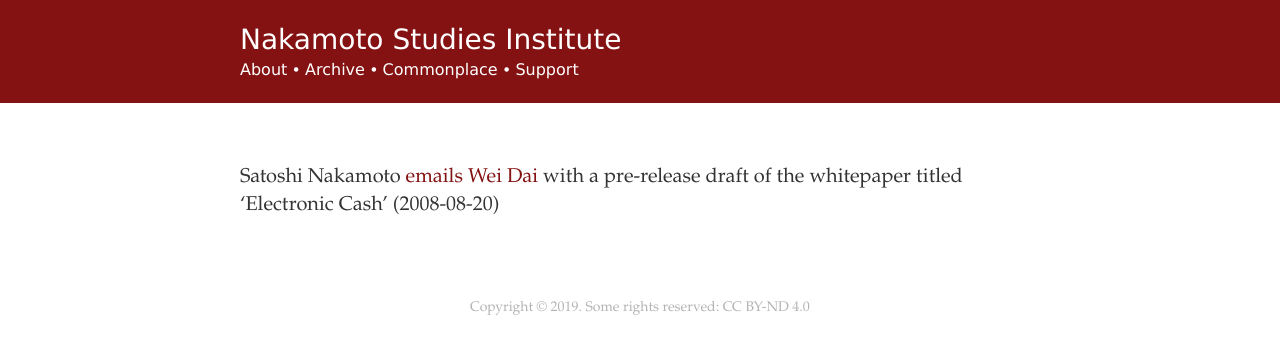
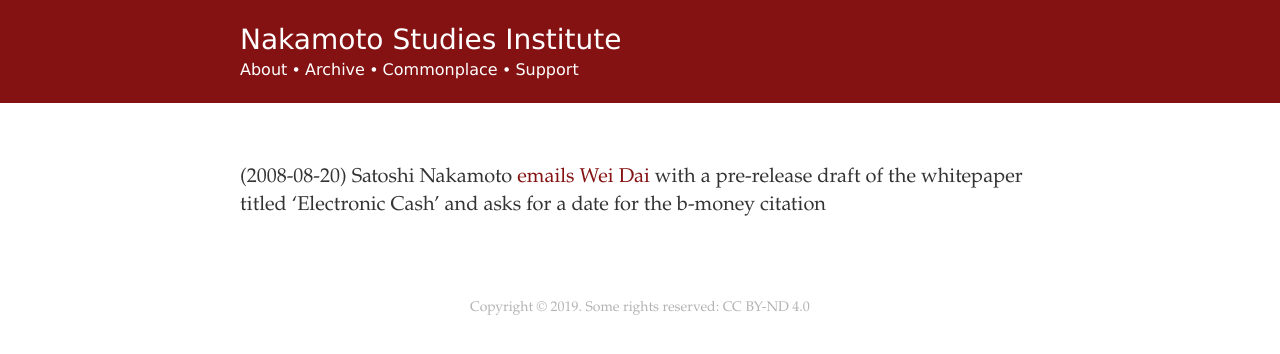
Before and after one commit to derykmakgill/nsi, a Jekyll site: the page built from index.md, in a window 1280 px wide. Shown: the top 354 px of the page. Built offline with Jekyll 4.4.1, drawn with Linux system fonts in a browser that asks for light colours.

Commit message:
Update index.md

```diff
--- a/index.md
+++ b/index.md
@@ -2,4 +2,4 @@
 layout: default
 ---
 
-Satoshi Nakamoto [emails Wei Dai](/) with a pre-release draft of the whitepaper titled ‘Electronic Cash’ (2008-08-20)
+(2008-08-20) Satoshi Nakamoto [emails Wei Dai](/) with a pre-release draft of the whitepaper titled ‘Electronic Cash’ and asks for a date for the b-money citation
```
